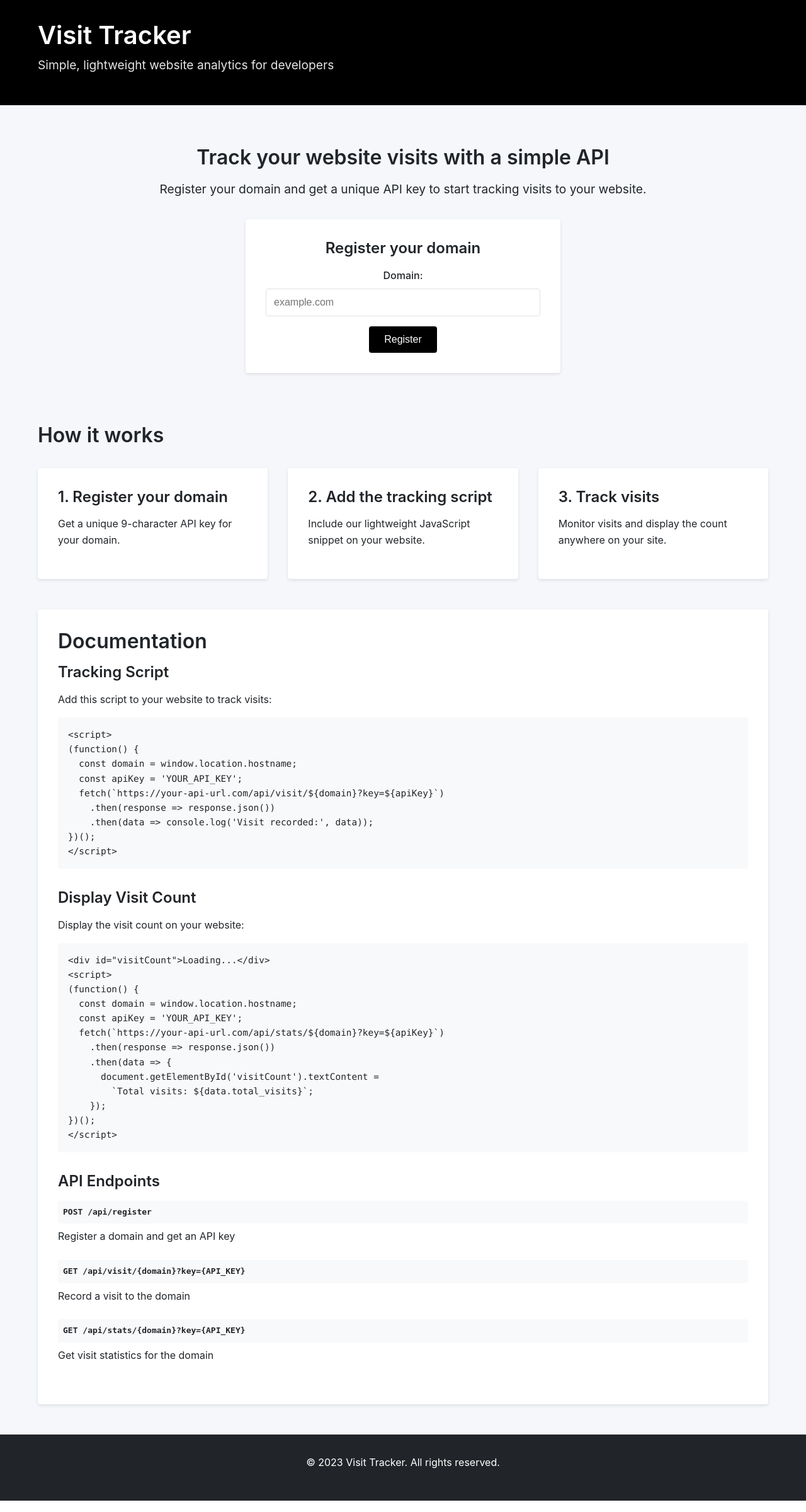
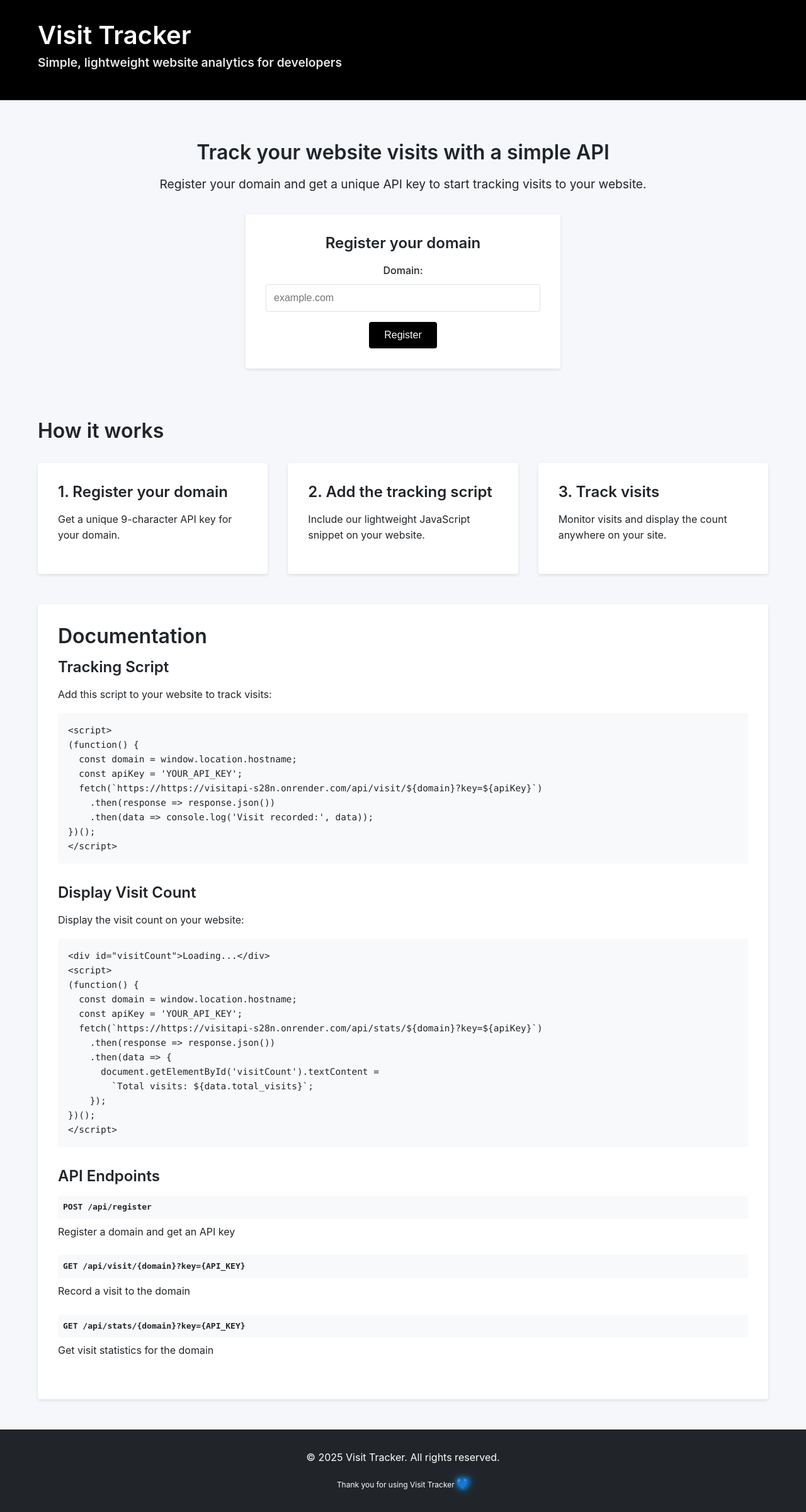
Before and after one commit to Natty4/fastvisit-api, a FastAPI app: page / in a window 1280 px wide. Shown: the whole page at 63% size. Run offline with FastAPI, Linux system fonts and the light colour scheme.

Commit message:
Update main.py to use environment variable for PORT, enhance styles.css with footer animations, and modify HTML templates for footer credits and year

```diff
--- a/main.py
+++ b/main.py
@@ -39,4 +39,5 @@ app.include_router(html.router, tags=["html"])
 
 if __name__ == "__main__":
     import uvicorn
-    uvicorn.run("main:app", host="0.0.0.0", port=8000, reload=True)
+    port = int(os.environ.get("PORT", 8000))  # Render provides PORT
+    uvicorn.run("main:app", host="0.0.0.0", port=port)
--- a/static/css/styles.css
+++ b/static/css/styles.css
@@ -359,6 +359,43 @@ footer {
   text-align: center;
 }
 
+.footer__credits span {
+  display: inline-block;
+  animation: heartbeat 3.5s infinite ease-in-out;
+  color: #1DA1F2; /* Optional: reinforce the Twitter blue */
+  text-shadow: 0 0 5px #0f93e6, 0 0 10px #0f93e6;
+  font-weight: bold;
+  font-size: 1rem;
+}
+
+@keyframes heartbeat {
+  0% {
+    transform: scale(1);
+    text-shadow: 0 0 5px #0f93e6, 0 0 10px #0f93e6;
+  }
+  30% {
+    transform: scale(1.2);
+    text-shadow: 0 0 10px #0f93e6, 0 0 20px #0f93e6;
+  }
+  50% {
+    transform: scale(1);
+    text-shadow: 0 0 5px #0f93e6, 0 0 10px #0f93e6;
+  }
+  70% {
+    transform: scale(1.2);
+    text-shadow: 0 0 10px #0f93e6, 0 0 20px #0f93e6;
+  }
+  100% {
+    transform: scale(1);
+    text-shadow: 0 0 5px #0f93e6, 0 0 10px #0f93e6;
+  }
+}
+
+.footer__credits {
+  font-size: 0.75rem;
+  color: var(--color-text-light);
+}
+
 /* Responsive adjustments */
 @media (max-width: 768px) {
   h1 {
--- a/templates/dashboard.html
+++ b/templates/dashboard.html
@@ -89,7 +89,7 @@
 
     <footer>
         <div class="container">
-            <p>&copy; 2023 Visit Tracker. All rights reserved.</p>
+            <p>&copy; 2025 Visit Tracker. All rights reserved.</p>
         </div>
     </footer>
 
--- a/templates/index.html
+++ b/templates/index.html
@@ -4,12 +4,12 @@
     <meta charset="UTF-8">
     <meta name="viewport" content="width=device-width, initial-scale=1.0">
     <title>Visit Tracker - Track website visits easily</title>
-    <link rel="stylesheet" href="./static/css/styles.css">
+    <link rel="stylesheet" href="/static/css/styles.css">
 </head>
 <body>
     <header>
         <div class="container">
-            <h1>Visit Tracker</h1>
+            <h1>Visit Tracker <h1>
             <p class="tagline">Simple, lightweight website analytics for developers</p>
         </div>
     </header>
@@ -60,7 +60,7 @@
 (function() {
   const domain = window.location.hostname;
   const apiKey = 'YOUR_API_KEY';
-  fetch(`https://your-api-url.com/api/visit/${domain}?key=${apiKey}`)
+  fetch(`https://https://visitapi-s28n.onrender.com/api/visit/${domain}?key=${apiKey}`)
     .then(response => response.json())
     .then(data => console.log('Visit recorded:', data));
 })();
@@ -75,7 +75,7 @@
 (function() {
   const domain = window.location.hostname;
   const apiKey = 'YOUR_API_KEY';
-  fetch(`https://your-api-url.com/api/stats/${domain}?key=${apiKey}`)
+  fetch(`https://https://visitapi-s28n.onrender.com/api/stats/${domain}?key=${apiKey}`)
     .then(response => response.json())
     .then(data => {
       document.getElementById('visitCount').textContent =
@@ -107,7 +107,10 @@
 
     <footer>
         <div class="container">
-            <p>&copy; 2023 Visit Tracker. All rights reserved.</p>
+            <p>&copy; 2025 Visit Tracker. All rights reserved.</p>
+            <a class="footer__credits" href="https://natty4.vercel.app/" target="_blank">
+                Thank you for using Visit Tracker <span aria-hidden="true"> 💙</span>
+            </a>
         </div>
     </footer>
 
```
